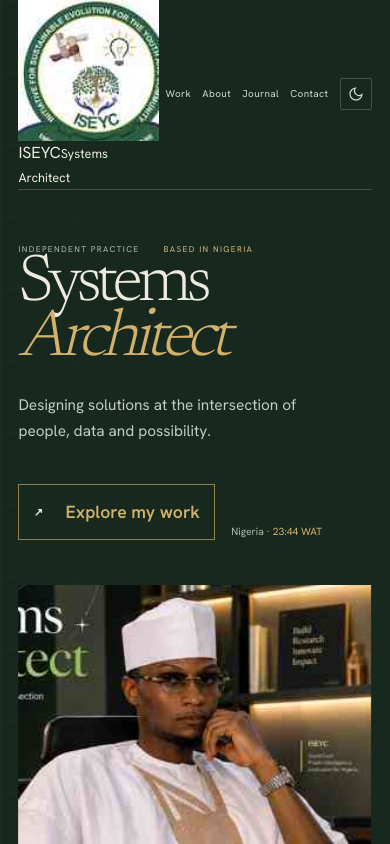
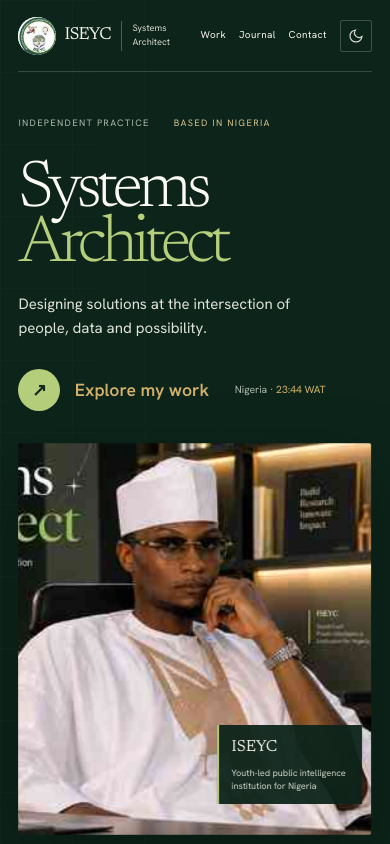
Before and after one commit to mrzulqarnainnadabo/zulqarnain-nadabo, a Next.js app: page / in a window 390 px wide. Shown: the top 844 px of the page. Built offline with nearby package versions, Linux system fonts and the light colour scheme.

Commit message:
Apply ISEYC green editorial hero and responsive portrait styling

```diff
--- a/app/art-direction.css
+++ b/app/art-direction.css
@@ -140,3 +140,70 @@ html.dark .profile-band { background:#17271f; }
 html.dark .method-intro h2 { color:#e9e6dc; }
 html.dark .method-list, html.dark .method-row { border-color:rgba(233,230,220,.2); }
 html.dark .method-intro h2 em, html.dark .work-heading h2 em { color:#d4b16b; }
+
+
+/* ISEYC portrait-led art direction */
+:root { --paper:#f4f2e9; --paper-2:#e8e6dc; --ink-deep:#102b20; --signal:#c9a64f; }
+body { background:#f4f2e9; }
+.hero-shell { background:#0c241a; color:#f7f5ed; }
+.hero-nav { display:flex; align-items:center; justify-content:space-between; gap:2rem; min-height:92px; border-bottom:1px solid rgba(247,245,237,.18); }
+.hero-brand { display:flex; align-items:center; gap:.75rem; color:#f7f5ed; text-decoration:none; }
+.hero-brand img { width:48px; height:48px; object-fit:contain; border-radius:50%; background:#fff; }
+.hero-brand > span { font-family:var(--font-serif),serif; font-size:1.35rem; letter-spacing:-.035em; }
+.hero-brand i { display:block; height:40px; width:1px; margin:0 .5rem; background:rgba(247,245,237,.28); }
+.hero-brand small { color:#d8d8cc; font-size:.75rem; }
+.hero-nav-right { display:flex; align-items:center; gap:clamp(1rem,2.5vw,2.3rem); color:#f7f5ed; font-size:.75rem; }
+.hero-nav-right a { transition:color .2s ease; }
+.hero-nav-right a:hover { color:#c7dc8b; }
+.hero-grid { min-height:min(760px,calc(100svh - 150px)); grid-template-columns:minmax(0,.9fr) minmax(360px,1.1fr); gap:clamp(2rem,4vw,4.5rem); padding:clamp(3rem,6vh,5rem) 0 2rem; align-items:center; }
+.hero-copy { max-width:620px; }
+.hero-indexline { color:#aeb9ad; font-size:.58rem; letter-spacing:.14em; }
+.hero-indexline span + span { color:#d7c38e; }
+.hero-name { display:none; }
+.hero-copy h1 { max-width:none; margin:2.5rem 0 1.2rem; color:#fbfaf5; font-size:clamp(4.6rem,8.3vw,8.5rem); line-height:.83; letter-spacing:-.075em; }
+.hero-copy h1 em { color:#b5ce7c; font-style:normal; }
+.hero-description { max-width:34ch; margin-top:1.8rem; color:#e1e4d9; font-size:clamp(1rem,1.35vw,1.16rem); line-height:1.6; }
+.hero-bottom { display:flex; align-items:center; justify-content:flex-start; gap:1.6rem; margin-top:2.4rem; }
+.hero-cta { display:inline-flex; align-items:center; gap:.9rem; padding:0; border:0; color:#f7f5ed; font-size:.78rem; }
+.hero-cta-mark { display:grid; place-items:center; width:42px; height:42px; border-radius:50%; background:#b5ce7c; color:#14291f; font-size:1.1rem; transition:transform .2s ease; }
+.hero-cta:hover .hero-cta-mark { transform:translate(3px,-3px); }
+.hero-time { color:#aeb9ad; font-size:.65rem; }
+.hero-art { position:relative; width:100%; max-width:720px; justify-self:end; overflow:visible; }
+.hero-portrait { display:block; width:100%; aspect-ratio: .97 / 1; max-height:690px; object-fit:cover; object-position:center 38%; border-radius:2px; box-shadow:0 24px 70px rgba(0,0,0,.25); }
+.hero-affiliation { position:absolute; right:-1.2rem; bottom:12%; display:flex; flex-direction:column; gap:.5rem; max-width:175px; padding:.8rem 1rem; border-left:2px solid #b5ce7c; background:rgba(12,36,26,.94); color:#f7f5ed; }
+.hero-affiliation span { font-family:var(--font-serif),serif; font-size:1rem; }
+.hero-affiliation small { color:#d0d5c8; font-size:.64rem; line-height:1.45; }
+.hero-index { grid-template-columns:1fr 1fr auto; align-items:end; border-top:1px solid rgba(247,245,237,.2); padding:1rem 0 1.25rem; color:#d7dbd0; font-size:.68rem; line-height:1.45; }
+.hero-index span:first-child { color:#f7f5ed; }
+.hero-scroll { justify-self:center; color:#b7c0b4; text-align:center; }
+.hero-scroll b { display:block; margin-top:.2rem; color:#b5ce7c; font-size:1.2rem; font-weight:400; }
+.hero-count { color:#d7c38e; text-align:right; letter-spacing:.08em; }
+@media(max-width:900px) {
+ .hero-grid { grid-template-columns:1fr; gap:2.5rem; padding:3.5rem 0 2rem; }
+ .hero-copy { max-width:700px; }
+ .hero-copy h1 { margin-top:2rem; }
+ .hero-art { max-width:720px; justify-self:center; }
+ .hero-portrait { aspect-ratio:1.12 / 1; max-height:640px; }
+ .hero-affiliation { right:.8rem; }
+}
+@media(max-width:640px) {
+ .hero-frame { padding:0 1.15rem; }
+ .hero-nav { min-height:72px; gap:.8rem; }
+ .hero-brand { gap:.5rem; }
+ .hero-brand img { width:38px; height:38px; }
+ .hero-brand > span { font-size:1.08rem; }
+ .hero-brand i { height:30px; margin:0 .15rem; }
+ .hero-brand small { font-size:.58rem; }
+ .hero-nav-right { gap:.8rem; font-size:.62rem; }
+ .hero-nav-right a:nth-child(2) { display:none; }
+ .hero-grid { padding-top:2.8rem; gap:2rem; }
+ .hero-copy h1 { margin:2rem 0 1rem; font-size:clamp(4rem,17vw,5.8rem); }
+ .hero-description { margin-top:1.2rem; font-size:.94rem; }
+ .hero-bottom { margin-top:1.8rem; }
+ .hero-portrait { aspect-ratio:.9 / 1; max-height:560px; object-position:center 36%; }
+ .hero-affiliation { right:.55rem; bottom:8%; max-width:145px; padding:.65rem .75rem; }
+ .hero-affiliation small { font-size:.57rem; }
+ .hero-index { grid-template-columns:1fr auto; gap:.8rem; padding:.9rem 0 1rem; }
+ .hero-scroll { display:none; }
+ .hero-count { align-self:end; }
+}
```
